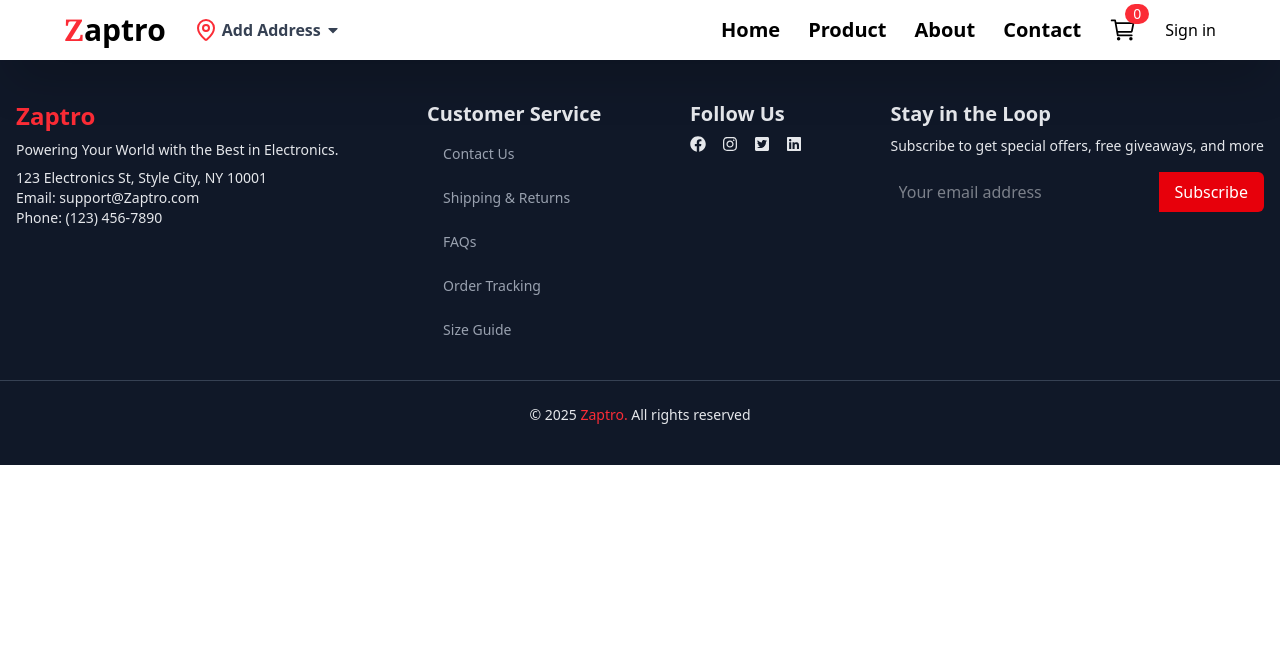
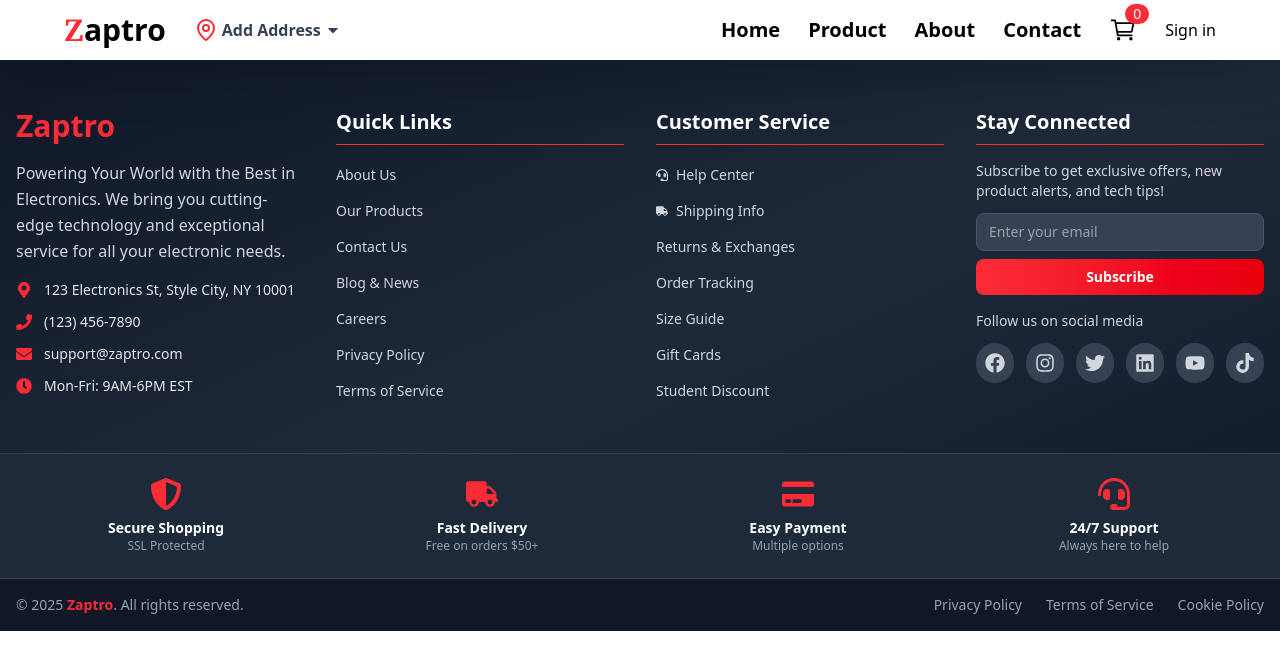
Before and after one commit to PranavThorat1432/Zaptro-Ecommerce-FrontEnd-Website, a React (Vite) app: page /cart in a window 1280 px wide. Shown: the top 670 px of the page. Built offline with nearby package versions, Linux system fonts and the light colour scheme; no server answers.

Commit message:
Improve Footer

```diff
--- a/src/MyComponents/Footer.jsx
+++ b/src/MyComponents/Footer.jsx
@@ -1,99 +1,215 @@
 import React from 'react'
 import { Link } from 'react-router-dom'
-// import Logo from '../assets/Logo.png'
-import { FaFacebook, FaInstagram, FaLinkedin, FaTwitterSquare } from 'react-icons/fa'
+import {
+  FaFacebook,
+  FaInstagram,
+  FaLinkedin,
+  FaTwitter,
+  FaYoutube,
+  FaTiktok,
+  FaMapMarkerAlt,
+  FaPhone,
+  FaEnvelope,
+  FaClock,
+  FaShieldAlt,
+  FaTruck,
+  FaCreditCard,
+  FaHeadset
+} from 'react-icons/fa'
 
 const Footer = () => {
   return (
-    <footer className="bg-gray-900 text-gray-200 py-10">
-      <div className="max-w-7xl mx-auto px-4 md:flex md:justify-between">
-        {/*  info */}
-        <div className="mb-6 md:mb-0">
-          <Link to="/">
-            {/* <img src={Logo} alt="" className='w-32'/> */}
-            <h1 className="text-red-500 text-2xl font-bold">Zaptro</h1>
+    <footer className="bg-gradient-to-br from-gray-900 via-gray-800 to-gray-900 text-gray-200">
+      {/* Main Footer Content */}
+      <div className="max-w-7xl mx-auto px-4 py-12">
+        <div className="grid grid-cols-1 md:grid-cols-2 lg:grid-cols-4 gap-8">
+
+          {/* Company Info */}
+          <div className="space-y-4">
+            <Link to="/" className="inline-block">
+              <h1 className="text-red-500 text-3xl font-bold hover:text-red-400 transition-colors">
+                Zaptro
+              </h1>
             </Link>
-          <p className="mt-2 text-sm">
-            Powering Your World with the Best in Electronics.
+            <p className="text-gray-300 leading-relaxed">
+              Powering Your World with the Best in Electronics. We bring you cutting-edge technology
+              and exceptional service for all your electronic needs.
             </p>
-          <p className="mt-2 text-sm">
-            123 Electronics St, Style City, NY 10001
-          </p>
-          <p className="text-sm">Email: support@Zaptro.com</p>
-          <p className="text-sm">Phone: (123) 456-7890</p>
+
+            {/* Contact Info */}
+            <div className="space-y-3">
+              <div className="flex items-center space-x-3">
+                <FaMapMarkerAlt className="text-red-500 w-4 h-4" />
+                <span className="text-sm">123 Electronics St, Style City, NY 10001</span>
+              </div>
+              <div className="flex items-center space-x-3">
+                <FaPhone className="text-red-500 w-4 h-4" />
+                <span className="text-sm">(123) 456-7890</span>
+              </div>
+              <div className="flex items-center space-x-3">
+                <FaEnvelope className="text-red-500 w-4 h-4" />
+                <span className="text-sm">support@zaptro.com</span>
+              </div>
+              <div className="flex items-center space-x-3">
+                <FaClock className="text-red-500 w-4 h-4" />
+                <span className="text-sm">Mon-Fri: 9AM-6PM EST</span>
+              </div>
+            </div>
           </div>
 
-        {/* customer service link */}
-        <div className="mb-6 md:mb-0">
-          <h3 className="text-xl font-semibold">Customer Service</h3>
-          <ul className="mt-2 text-sm space-y-2 text-gray-400">
+          {/* Quick Links */}
+          <div className="space-y-4">
+            <h3 className="text-xl font-semibold text-white border-b border-red-500 pb-2">
+              Quick Links
+            </h3>
+            <ul className="space-y-2">
               {[
-              { label: "Contact Us", href: "#" },
-              { label: "Shipping & Returns", href: "#" },
-              { label: "FAQs", href: "#" },
-              { label: "Order Tracking", href: "#" },
-              { label: "Size Guide", href: "#" },
+                { label: "About Us", href: "/about" },
+                { label: "Our Products", href: "/products" },
+                { label: "Contact Us", href: "/contact" },
+                { label: "Blog & News", href: "/blog" },
+                { label: "Careers", href: "/careers" },
+                { label: "Privacy Policy", href: "/privacy" },
+                { label: "Terms of Service", href: "/terms" },
               ].map((item, index) => (
-              <li
-                key={index}
-                className="cursor-pointer transition-all ease-in-out duration-200 hover:border-b-2 "
-              >
-                <a
-                  href={item.href}
-                  className="block py-2 px-4 text-gray-400 hover:text-white hover:bg-gray-900 rounded-md relative"
+                <li key={index}>
+                  <Link
+                    to={item.href}
+                    className="text-gray-300 hover:text-red-400 transition-colors duration-200 text-sm block py-1 hover:translate-x-1 transform"
                   >
                     {item.label}
-                  <span className="absolute bottom-0 left-0 w-0 h-1 bg-white transition-width duration-200" />
-                </a>
+                  </Link>
                 </li>
               ))}
             </ul>
           </div>
 
-        {/* social media links */}
-        <div className="mb-6 md:mb-0">
-          <h3 className="text-xl font-semibold">Follow Us</h3>
-          <div className="flex space-x-4 mt-2">
-            <FaFacebook className="cursor-pointer" />
-            <FaInstagram className="cursor-pointer" />
-            <FaTwitterSquare className="cursor-pointer" />
-            <FaLinkedin className="cursor-pointer" />
-          </div>
+          {/* Customer Service */}
+          <div className="space-y-4">
+            <h3 className="text-xl font-semibold text-white border-b border-red-500 pb-2">
+              Customer Service
+            </h3>
+            <ul className="space-y-2">
+              {[
+                { label: "Help Center", href: "/help", icon: FaHeadset },
+                { label: "Shipping Info", href: "/shipping", icon: FaTruck },
+                { label: "Returns & Exchanges", href: "/returns" },
+                { label: "Order Tracking", href: "/tracking" },
+                { label: "Size Guide", href: "/size-guide" },
+                { label: "Gift Cards", href: "/gift-cards" },
+                { label: "Student Discount", href: "/student-discount" },
+              ].map((item, index) => (
+                <li key={index}>
+                  <Link
+                    to={item.href}
+                    className="text-gray-300 hover:text-red-400 transition-colors duration-200 text-sm block py-1 hover:translate-x-1 transform flex items-center space-x-2"
+                  >
+                    {item.icon && <item.icon className="w-3 h-3" />}
+                    <span>{item.label}</span>
+                  </Link>
+                </li>
+              ))}
+            </ul>
           </div>
 
-        {/* newsletter subscription */}
-        <div>
-          <h3 className="text-xl font-semibold">Stay in the Loop</h3>
-          <p className="mt-2 text-sm">
-            Subscribe to get special offers, free giveaways, and more
+          {/* Newsletter & Social */}
+          <div className="space-y-4">
+            <h3 className="text-xl font-semibold text-white border-b border-red-500 pb-2">
+              Stay Connected
+            </h3>
+
+            {/* Newsletter */}
+            <div className="space-y-3">
+              <p className="text-sm text-gray-300">
+                Subscribe to get exclusive offers, new product alerts, and tech tips!
               </p>
-          <form action="" className="mt-4 flex">
+              <form className="space-y-2">
                 <input
                   type="email"
-              placeholder="Your email address"
-              className="w-full p-2 rounded-l-md  text-gray-200 focus:outline-none focus:ring-2 focus:ring-gray-500"
+                  placeholder="Enter your email"
+                  className="w-full px-3 py-2 bg-gray-700 border border-gray-600 rounded-lg text-white placeholder-gray-400 focus:outline-none focus:ring-2 focus:ring-red-500 focus:border-transparent text-sm"
                 />
                 <button
                   type="submit"
-              className="bg-red-600 text-white px-4 rounded-r-md hover:bg-red-700"
+                  className="w-full bg-gradient-to-r from-red-500 to-red-600 hover:from-red-600 hover:to-red-700 text-white font-semibold py-2 px-4 rounded-lg transition-all duration-200 transform hover:scale-105 text-sm"
                 >
                   Subscribe
                 </button>
               </form>
             </div>
+
+            {/* Social Media */}
+            <div className="space-y-3">
+              <p className="text-sm text-gray-300">Follow us on social media</p>
+              <div className="flex space-x-3">
+                {[
+                  { icon: FaFacebook, href: "#", color: "hover:text-blue-400" },
+                  { icon: FaInstagram, href: "#", color: "hover:text-pink-400" },
+                  { icon: FaTwitter, href: "#", color: "hover:text-blue-300" },
+                  { icon: FaLinkedin, href: "#", color: "hover:text-blue-500" },
+                  { icon: FaYoutube, href: "#", color: "hover:text-red-400" },
+                  { icon: FaTiktok, href: "#", color: "hover:text-pink-300" },
+                ].map((social, index) => (
+                  <a
+                    key={index}
+                    href={social.href}
+                    className={`w-10 h-10 bg-gray-700 rounded-full flex items-center justify-center text-gray-300 transition-all duration-200 hover:bg-gray-600 ${social.color}`}
+                  >
+                    <social.icon className="w-5 h-5" />
+                  </a>
+                ))}
+              </div>
+            </div>
+          </div>
+        </div>
       </div>
 
-      {/* bottom section */}
-      <div className="mt-8 border-t border-gray-700 pt-6 text-center text-sm">
-        <p>
+      {/* Trust Badges */}
+      <div className="bg-gray-800 border-t border-gray-700">
+        <div className="max-w-7xl mx-auto px-4 py-6">
+          <div className="grid grid-cols-2 md:grid-cols-4 gap-4 text-center">
+            {[
+              { icon: FaShieldAlt, text: "Secure Shopping", desc: "SSL Protected" },
+              { icon: FaTruck, text: "Fast Delivery", desc: "Free on orders $50+" },
+              { icon: FaCreditCard, text: "Easy Payment", desc: "Multiple options" },
+              { icon: FaHeadset, text: "24/7 Support", desc: "Always here to help" },
+            ].map((badge, index) => (
+              <div key={index} className="flex flex-col items-center space-y-2">
+                <badge.icon className="w-8 h-8 text-red-500" />
+                <div>
+                  <p className="text-sm font-semibold text-white">{badge.text}</p>
+                  <p className="text-xs text-gray-400">{badge.desc}</p>
+                </div>
+              </div>
+            ))}
+          </div>
+        </div>
+      </div>
+
+      {/* Bottom Bar */}
+      <div className="bg-gray-900 border-t border-gray-700">
+        <div className="max-w-7xl mx-auto px-4 py-4">
+          <div className="flex flex-col md:flex-row justify-between items-center space-y-2 md:space-y-0">
+            <p className="text-sm text-gray-400">
               &copy; {new Date().getFullYear()}{" "}
-          <Link>
-            <span className="text-red-500 cursor-pointer" to={"/"}>
-              Zaptro.
-            </span>
-          </Link>{" "}
-          All rights reserved
+              <Link to="/" className="text-red-500 hover:text-red-400 font-semibold">
+                Zaptro
+              </Link>
+              . All rights reserved.
             </p>
+            <div className="flex space-x-6 text-sm">
+              <Link to="/privacy" className="text-gray-400 hover:text-white transition-colors">
+                Privacy Policy
+              </Link>
+              <Link to="/terms" className="text-gray-400 hover:text-white transition-colors">
+                Terms of Service
+              </Link>
+              <Link to="/cookies" className="text-gray-400 hover:text-white transition-colors">
+                Cookie Policy
+              </Link>
+            </div>
+          </div>
+        </div>
       </div>
     </footer>
   );
```
Lines whose indentation alone changed are shown as unchanged.
